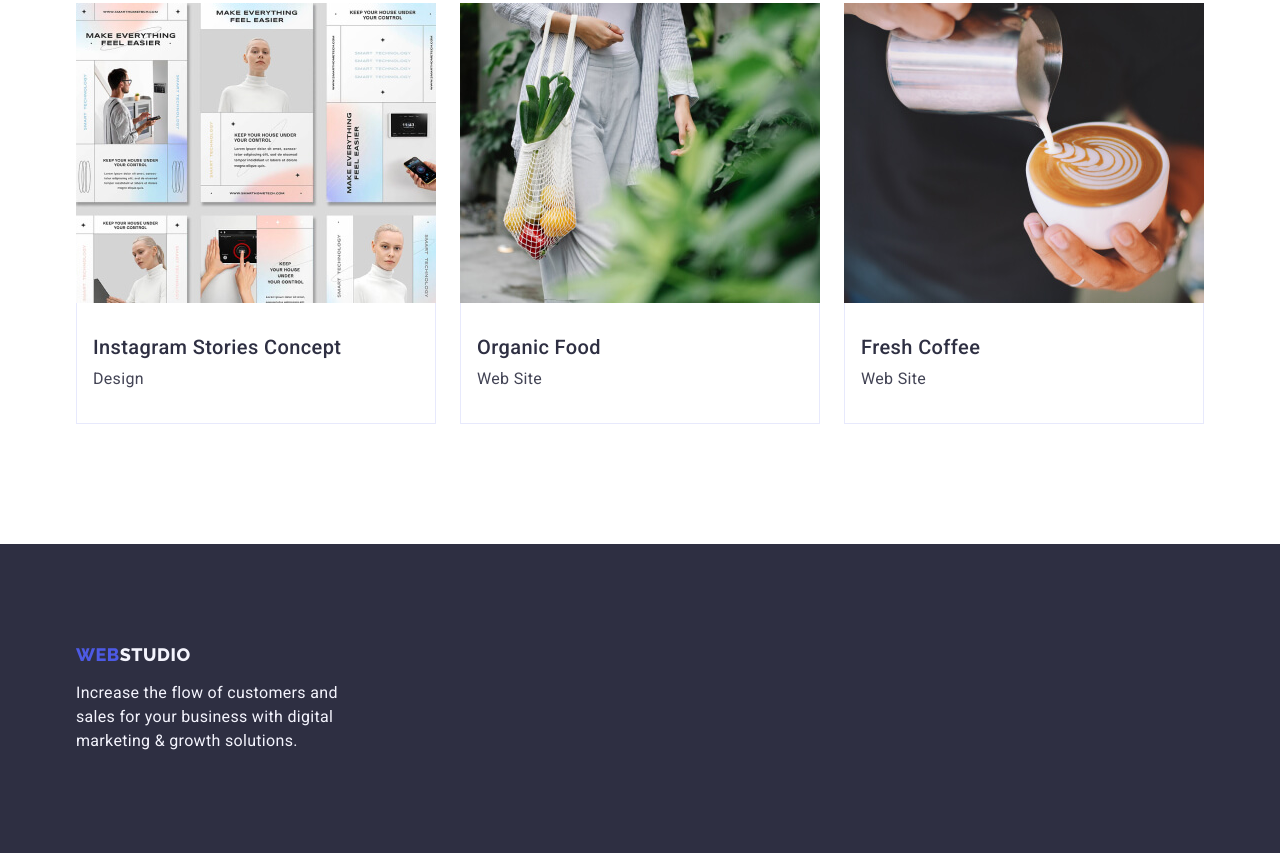
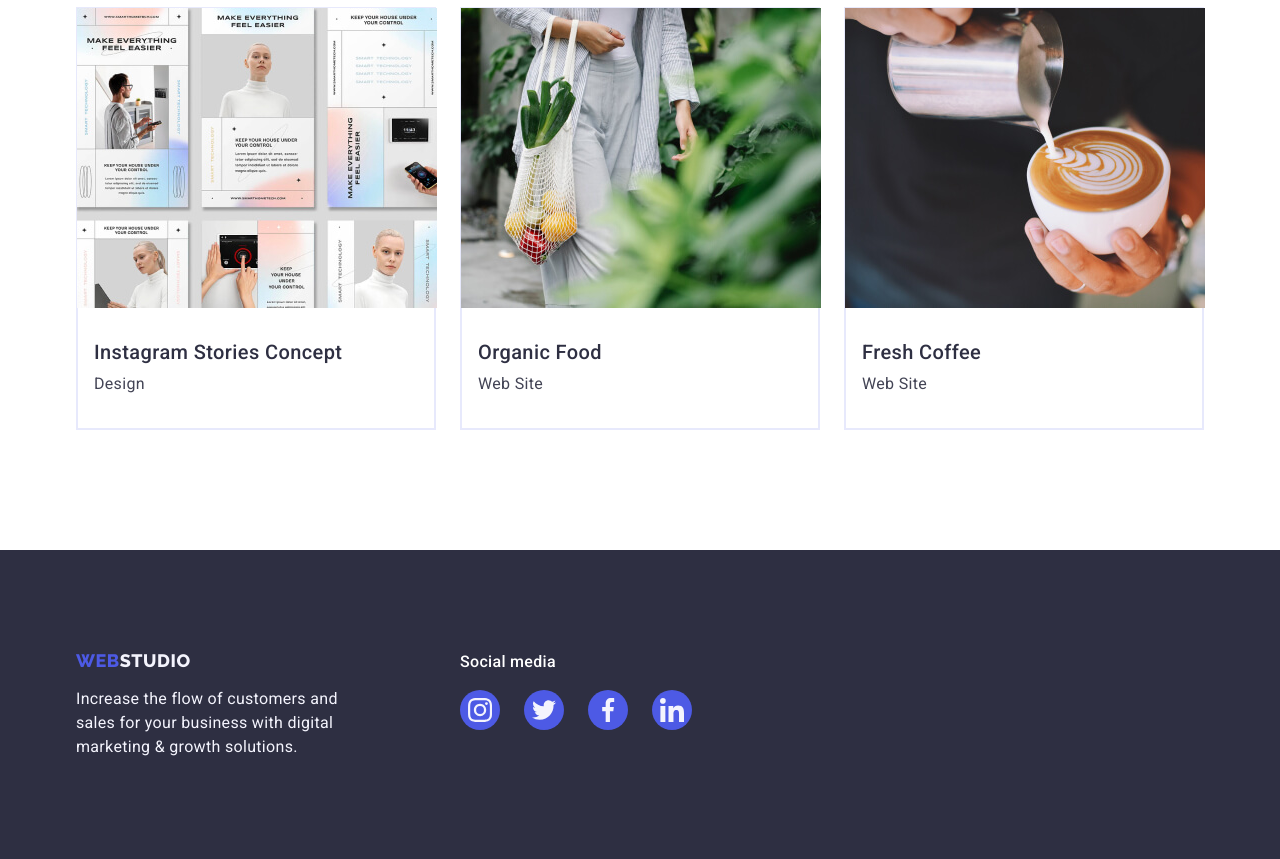
Before and after one commit to ruslansudenko/goit-markup-hw-04, a plain HTML site: page portfolio.html in a window 1280 px wide. Shown: the part 1224-2083 px from the top of the page. Drawn offline with nearby package versions, Linux system fonts and the light colour scheme.

Commit message:
second try

```diff
--- a/css/styles.css
+++ b/css/styles.css
@@ -181,12 +181,13 @@ img {
 /* ========================VALUES======================== */
 
 .value-icon-bg {
+  display: flex;
+  justify-content: center;
+  align-items: center;
   background-color: var(--light-purple);
   border-radius: 4px;
   height: 112px;
-}
-
-.value-icon {
+  margin-bottom: 8px;
 }
 
 .value {
@@ -439,18 +440,13 @@ img {
   padding: 12px 24px;
 }
 
-/* .btn-container {
-  display: flex;
-  padding-top: 96px;
-  padding-bottom: 72px;
-  justify-content: center;
-} */
-
 .portfolio-btn:hover,
 .portfolio-btn:focus {
   background-color: var(--hover-color);
   color: var(--white);
   border: 1px solid transparent;
+  box-shadow: 0px 3px 1px rgba(0, 0, 0, 0.1), 0px 2px 1px rgba(0, 0, 0, 0.08),
+    0px 2px 2px rgba(0, 0, 0, 0.12);
 }
 
 .portfolio-list {
@@ -466,8 +462,16 @@ img {
   gap: 48px 24px;
 }
 
+.portfolio-item-img:hover,
+.portfolio-item-img:focus {
+  border: 1px solid #f4f4fd;
+  box-shadow: 0px 1px 6px rgba(46, 47, 66, 0.08),
+    0px 1px 1px rgba(46, 47, 66, 0.16), 0px 2px 1px rgba(46, 47, 66, 0.08);
+}
+
 .portfolio-item-img {
-  width: calc((100% - 48px) \3);
+  width: calc((100% - 2 * 24px) / 3);
+  border: 1px solid #e7e9fc;
 }
 
 .pictures-title {
@@ -491,3 +495,5 @@ img {
   border: 1px solid #e7e9fc;
   border-top: none;
 }
+
+/* ===================   CONTACTS   =============== */
--- a/portfolio.html
+++ b/portfolio.html
@@ -227,7 +227,8 @@
 
     <!-- ===================== Футер =====================-->
     <footer class="footer">
-      <div class="container">
+      <div class="container footer-cotainer">
+        <div class="left-side-footer">
           <a class="logo-light link" href="./index.html"
             >Web<span class="primary-logo-light">Studio</span></a
           >
@@ -236,6 +237,60 @@
             digital marketing & growth solutions.
           </p>
         </div>
+        <div class="footer-social-container">
+          <p class="footer-social-title">Social media</p>
+          <ul class="social-list list">
+            <li class="social-list-items">
+              <a
+                href=""
+                class="social-list-link link"
+                target="_blank"
+                rel="no-opener no-referrer"
+              >
+                <svg class="social-list-icon" width="24" height="24">
+                  <use href="./images/icons.svg#icon-instagram"></use>
+                </svg>
+              </a>
+            </li>
+            <li class="social-list-items">
+              <a
+                href=""
+                class="social-list-link link"
+                target="_blank"
+                rel="no-opener no-referrer"
+              >
+                <svg class="social-list-icon" width="24" height="24">
+                  <use href="./images/icons.svg#icon-twitter"></use>
+                </svg>
+              </a>
+            </li>
+            <li class="social-list-items">
+              <a
+                href=""
+                class="social-list-link link"
+                target="_blank"
+                rel="no-opener no-referrer"
+              >
+                <svg class="social-list-icon" width="24" height="24">
+                  <use href="./images/icons.svg#icon-facebook"></use>
+                </svg>
+              </a>
+            </li>
+            <li class="social-list-items">
+              <a
+                href=""
+                class="social-list-link link"
+                target="_blank"
+                rel="no-opener no-referrer"
+              >
+                <svg class="social-list-icon" width="24" height="24">
+                  <use href="./images/icons.svg#icon-linkedin"></use>
+                </svg>
+              </a>
+            </li>
+          </ul>
+        </div>
+      </div>
     </footer>
   </body>
 </html>
```
Also changed, not shown: index.html (+45 -30 lines), images/icons.svg (renamed from images/sprite.svg). Lines whose indentation alone changed are shown as unchanged.
